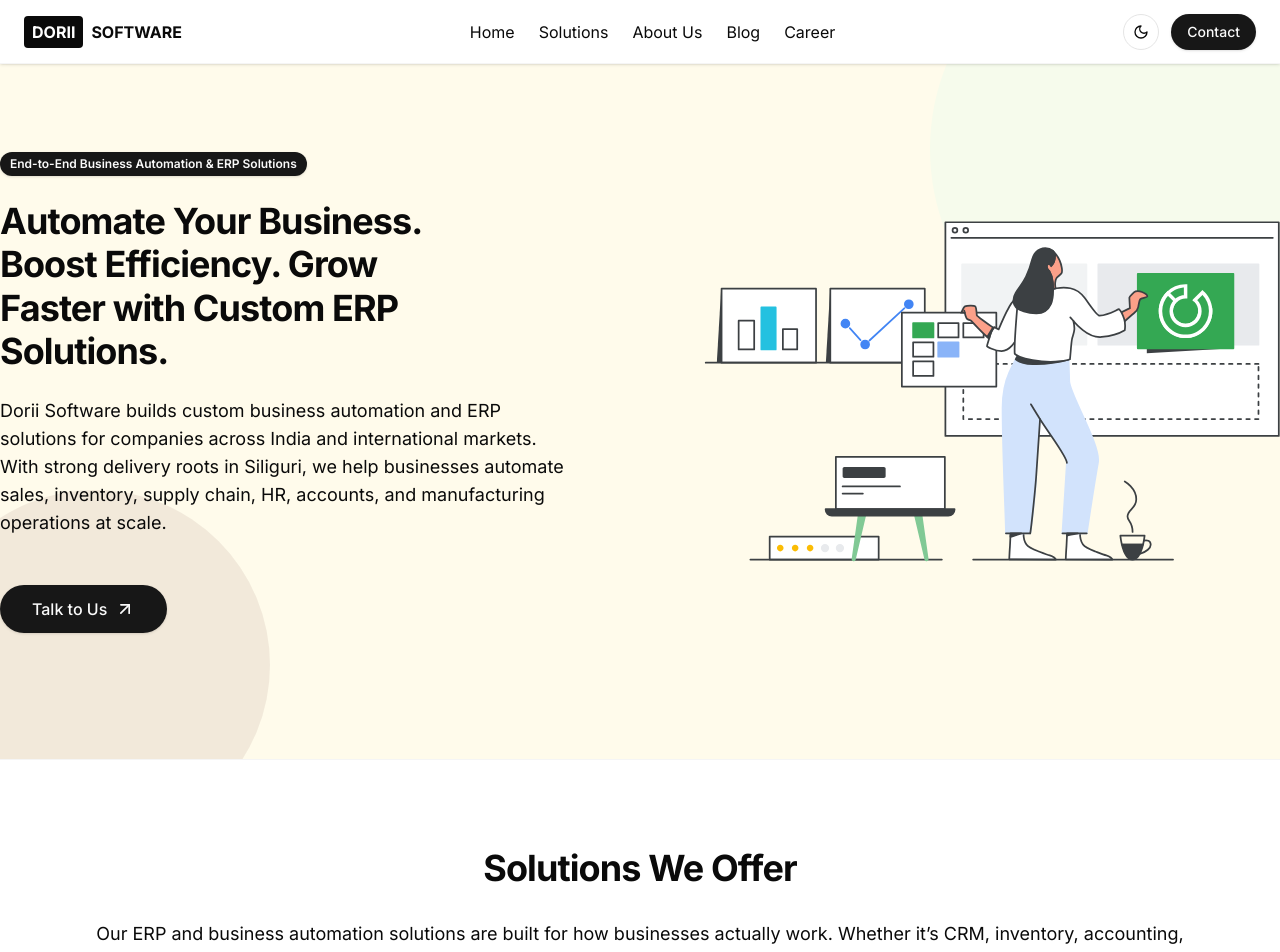
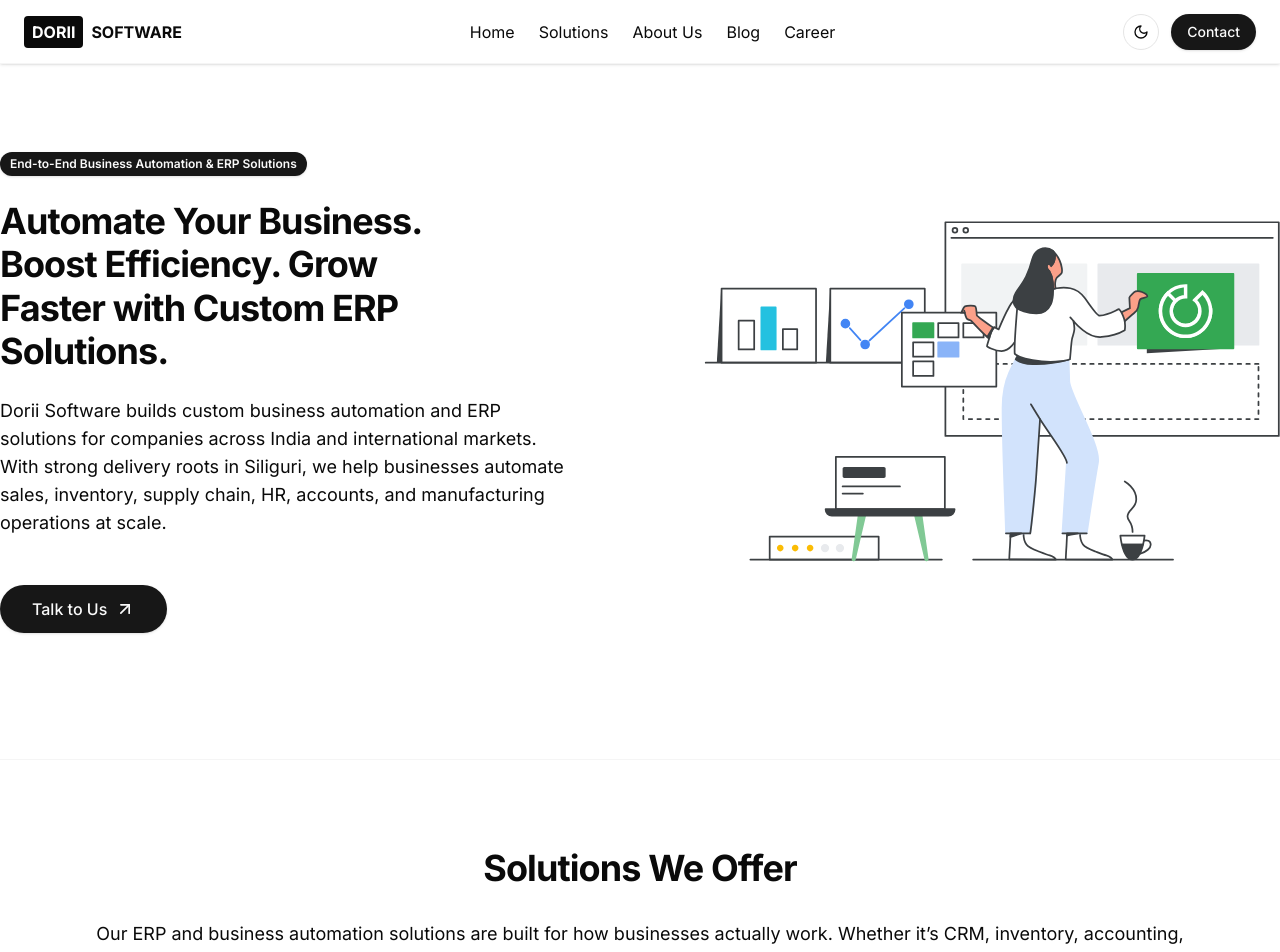
Before and after one commit to subhasundardass/dorii-wesite, a Next.js app: page / in a window 1280 px wide. Shown: the top 952 px of the page. Built offline with nearby package versions, Linux system fonts and the light colour scheme.

Commit message:
Update 05-03-2026

```diff
--- a/app/page.tsx
+++ b/app/page.tsx
@@ -89,32 +89,7 @@ export const metadata: Metadata = {
 export default function Home() {
   return (
     <main className="mt-6">
-      <section className="relative overflow-hidden bg-amber-50">
-        <div
-          className="absolute pointer-events-none rounded-full"
-          style={{
-            top: "-100px",
-            right: "-100px",
-            width: "450px",
-            height: "450px",
-            background: "rgba(80,255,255,.05)",
-          }}
-        />
-        <div
-          className="absolute pointer-events-none rounded-full"
-          style={{
-            bottom: "-80px",
-            left: "-80px",
-            width: "350px",
-            height: "350px",
-            background: "rgba(80,2,0,.07)",
-          }}
-        />
-        <div className="relative z-10">
-          <Hero />
-        </div>
-      </section>
-
+      <Hero />
       <Solutions />
       <About />
       <ServicesWeOffer />
```
